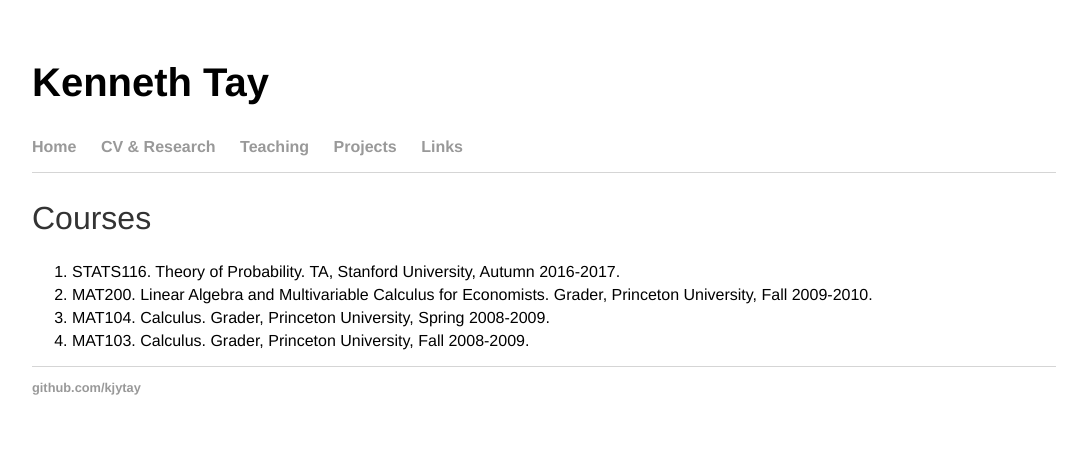
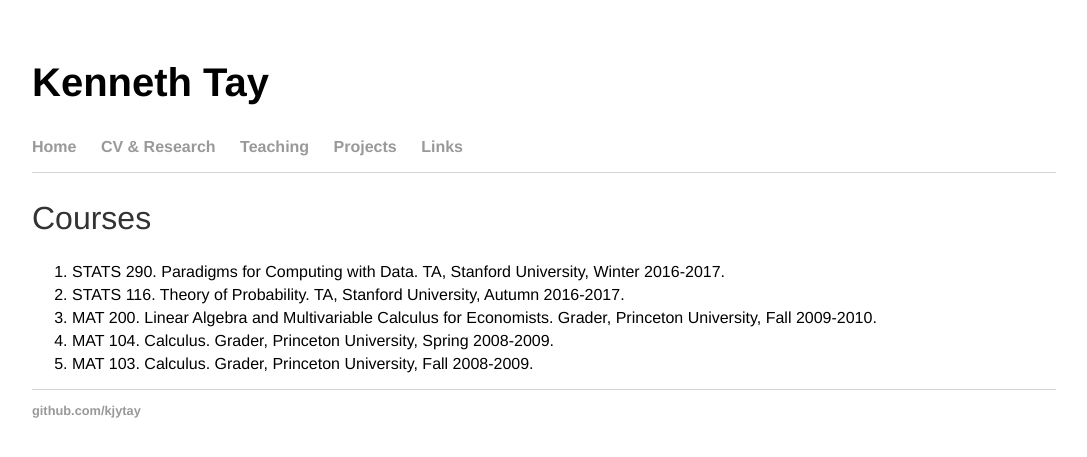
Before and after one commit to kjytay/kjytay.github.io, a Jekyll site: the page built from teaching/index.html, in a window 1280 px wide. Shown: the top 457 px of the page, without its empty margins (96-1183 px from the left). Built offline with Jekyll 4.4.1, drawn with Linux system fonts in a browser that asks for light colours.

Commit message:
Minor updates to CV, links, teaching.

```diff
--- a/_layouts/default.html
+++ b/_layouts/default.html
@@ -10,10 +10,10 @@
             <h1>Kenneth Tay</h1>
 	    <ul>
 	      <li><a href="/">Home</a></li>
-	      <li><a href="/cv">CV & Research</a></li>
-				<li><a href="/teaching">Teaching</a></li>
-	      <li><a href="/projects">Projects</a></li>
-	      <li><a href="/links">Links</a></li>
+	      <li><a href="/cv/">CV & Research</a></li>
+				<li><a href="/teaching/">Teaching</a></li>
+	      <li><a href="/projects/">Projects</a></li>
+	      <li><a href="/links/">Links</a></li>
 	    </ul>
 	  </nav>
 	  <div class="container">
--- a/cv/index.html
+++ b/cv/index.html
@@ -5,7 +5,7 @@ title: Kenneth Tay
 
 <div class="blurb">
   <h2>CV</h2>
-  <p>Latest <a target="_blank" href="CV 2016-12.pdf">Curriculum Vitae</a> (updated Dec 2016).</p>
+  <p>Latest <a target="_blank" href="CV 2017-06.pdf">Curriculum Vitae</a> (updated Jun 2017).</p>
   <h2>Research</h2>
   <ol>
     <li>Senior Thesis: <a target="_blank" href="Senior Thesis.pdf">Maximizing expected logarithmic utility in a regime-switching model with inside information.</a></li>
--- a/teaching/index.html
+++ b/teaching/index.html
@@ -6,9 +6,10 @@ title: Kenneth Tay
 <div class="blurb">
   <h2>Courses</h2>
   <ol>
-    <li> STATS116. Theory of Probability. TA, Stanford University, Autumn 2016-2017.</li>
-    <li> MAT200. Linear Algebra and Multivariable Calculus for Economists. Grader, Princeton University, Fall 2009-2010.</li>
-    <li> MAT104. Calculus. Grader, Princeton University, Spring 2008-2009.</li>
-    <li> MAT103. Calculus. Grader, Princeton University, Fall 2008-2009.</li>
+    <li> STATS 290. Paradigms for Computing with Data. TA, Stanford University, Winter 2016-2017.</li>
+    <li> STATS 116. Theory of Probability. TA, Stanford University, Autumn 2016-2017.</li>
+    <li> MAT 200. Linear Algebra and Multivariable Calculus for Economists. Grader, Princeton University, Fall 2009-2010.</li>
+    <li> MAT 104. Calculus. Grader, Princeton University, Spring 2008-2009.</li>
+    <li> MAT 103. Calculus. Grader, Princeton University, Fall 2008-2009.</li>
   </ol>
 </div><!-- /.blurb -->
```
Also changed, not shown: links/index.html (+9 -3 lines), 2 other files.
